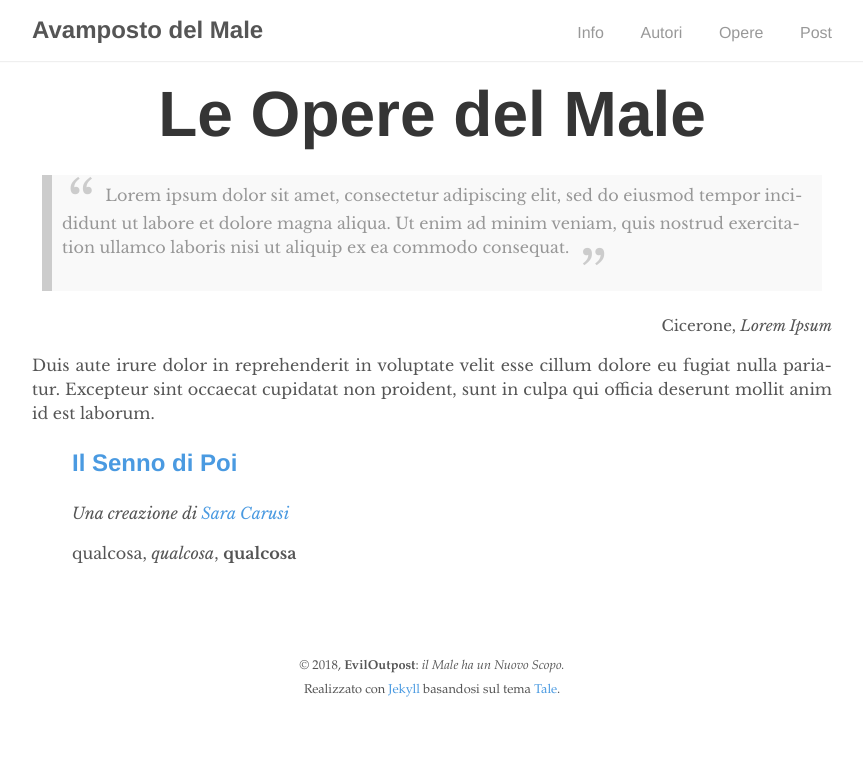
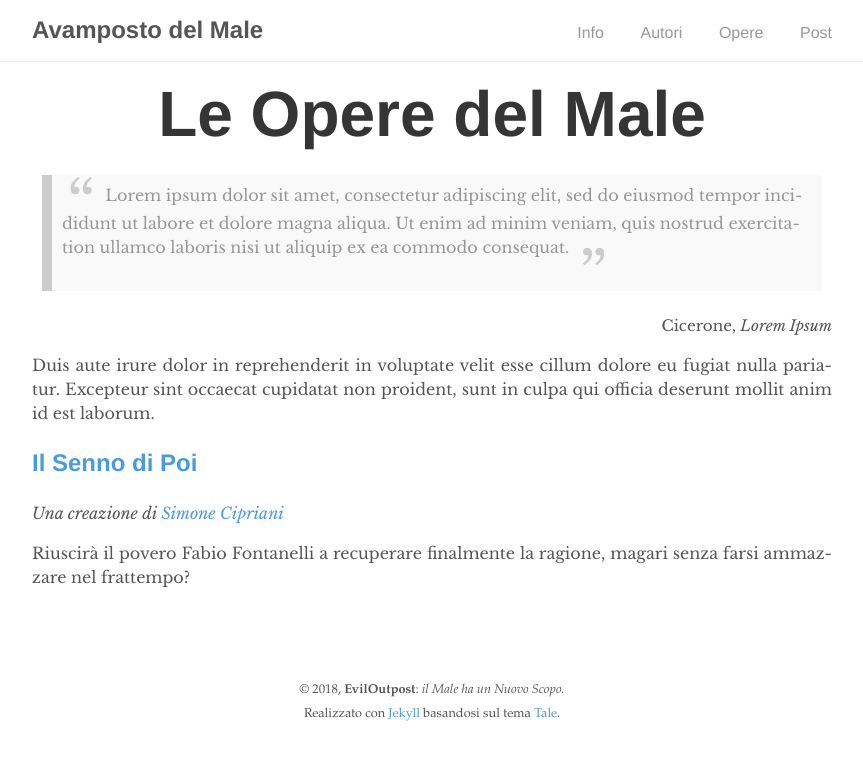
Before and after one commit to eviloutpost/eviloutpost.github.io, a Jekyll site: the page built from _pages/works.md, in a window 1280 px wide. Shown: the top 760 px of the page, without its empty margins (208-1071 px from the left). Built offline with Jekyll 4.4.1, drawn with Linux system fonts in a browser that asks for light colours.

Commit message:
Works list in authors

```diff
--- a/_pages/works.md
+++ b/_pages/works.md
@@ -1,7 +1,6 @@
 ---
 layout: titled
 title: "Le Opere del Male"
-subtitle: "qualcosa qualcosa"
 permalink: /works
 ---
 
@@ -12,12 +11,11 @@ permalink: /works
 
 Duis aute irure dolor in reprehenderit in voluptate velit esse cillum dolore eu fugiat nulla pariatur. Excepteur sint occaecat cupidatat non proident, sunt in culpa qui officia deserunt mollit anim id est laborum.
 
-<ul>
-  {% for work in site.works %}
-    {% assign author = site.authors | where: 'nickname', work.author | first %}
-      <h2><a href="{{ work.url }}">{{ work.title }}</a></h2>
-      <i>Una creazione di <a href="{{ author.url }}">{{ author.name }}</a></i>
-      <p>{{ work.caption | markdownify }}</p>
-    <br>
-  {% endfor %}
-</ul>
+<p>
+{% for work in site.works %}
+  {% assign author = site.authors | where: 'nickname', work.author | first %}
+    <h2><a href="{{ work.url }}">{{ work.title }}</a></h2>
+    <i>Una creazione di <a href="{{ author.url }}">{{ author.name }}</a></i>
+    <p>{{ work.caption | markdownify }}</p>
+  <br>
+{% endfor %}
--- a/_works/sdp.md
+++ b/_works/sdp.md
@@ -1,7 +1,7 @@
 ---
 layout: titled
 title: "Il Senno di Poi"
-author: aarde
-caption: "qualcosa, *qualcosa*, **qualcosa**"
+author: gesucca
+caption: "Riuscirà il povero Fabio Fontanelli a recuperare finalmente la ragione, magari senza farsi ammazzare nel frattempo?"
 ---
 Lorem Ipsum eccetera eccetera - sdp.md
```
Also changed, not shown: _authors/gesucca.md (+1 -0 lines), _layouts/author.html (+11 -0 lines).
